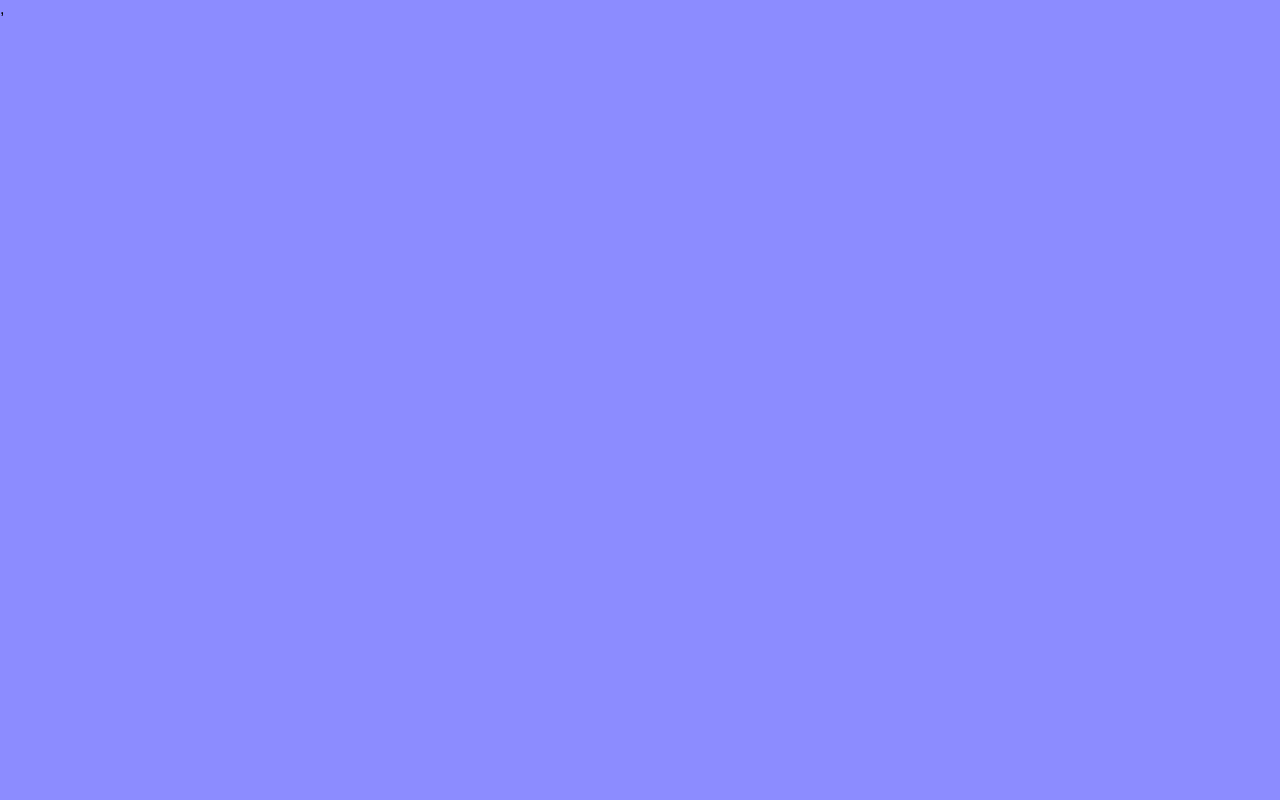
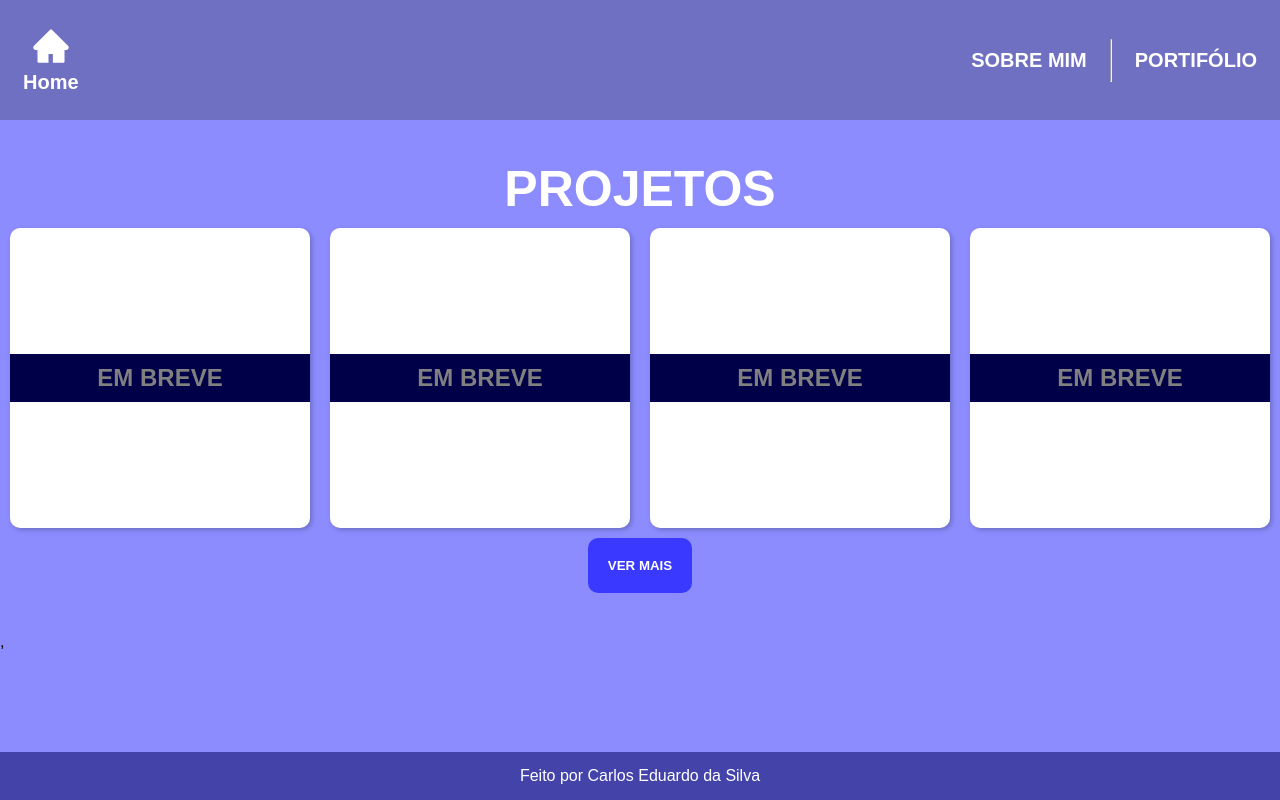
Before and after one commit to kadu2229/meu-portif-lio-apresenta-o, a React (Create React App) app: page /portifolio in a window 1280 px wide. Built offline with nearby package versions, Linux system fonts and the light colour scheme.

Commit message:
primeira versão finalizada

```diff
--- a/src/App.js
+++ b/src/App.js
@@ -1,16 +1,18 @@
 import { Route } from "react-router-dom";
 import "./App.css";
+import { Switch } from "react-router-dom";
 import Home from "./pages/Home";
-import { Switch } from "react-router-dom";
-import AboutMe from './pages/AboutMe'
+import AboutMe from "./pages/AboutMe";
+import Portifolio from "./pages/Portifolio";
 
 function App() {
   return (
     <div className="App">
-        <Switch>
-          <Route exact path="/" component={ Home } />
-          <Route exact path="/aboutMe" component={ AboutMe } />
-        </Switch>
+      <Switch>
+        <Route exact path="/" component={Home} />
+        <Route path="/aboutMe" component={AboutMe} />
+        <Route path="/portifolio" component={Portifolio} />
+      </Switch>
     </div>
   );
 }
--- a/src/components/Footer.js
+++ b/src/components/Footer.js
@@ -1,7 +1,5 @@
 import React from "react";
 import "../styles/Footer.css";
-import { BsLinkedin } from "react-icons/bs";
-import { AiFillGithub } from "react-icons/ai";
 
 function Footer() {
   return (
--- a/src/components/Header.js
+++ b/src/components/Header.js
@@ -1,18 +1,22 @@
 import React from "react";
 import "../styles/Header.css";
 import { AiFillHome } from "react-icons/ai";
-import { useHistory } from 'react-router-dom';
+import { useHistory } from "react-router-dom";
 
 function Header() {
   const history = useHistory();
 
   const ToAbout = () => {
-    history.push('/AboutMe')
-  }
+    history.push("/AboutMe");
+  };
 
   const ToHome = () => {
-    history.push('/')
-  }
+    history.push("/");
+  };
+
+  const ToPortifólio = () => {
+    history.push("/portifolio");
+  };
 
   return (
     <header className="HeaderContent">
@@ -28,7 +32,9 @@ function Header() {
             SOBRE MIM
           </button>
           <hr />
-          <button className="buttonsHeader">PORTIFÓLIO</button>
+          <button onClick={ToPortifólio} className="buttonsHeader">
+            PORTIFÓLIO
+          </button>
         </div>
       </nav>
     </header>
--- a/src/pages/AboutMe.js
+++ b/src/pages/AboutMe.js
@@ -25,14 +25,14 @@ function AboutMe() {
               aprendendo a montar e desmonstar computadores, na adolescência
               comecei a aprender a desbloquear consoles, e depois do ensino
               médio cursei design gráfico. Após terminar o curso começei a
-              trabalhar na área mas ainda n sentia que aquilo era o que eu
+              trabalhar na área mas ainda não sentia que aquilo era o que eu
               queria até que em 2021 eu conheci o professor Gustavo guanabara e
               começei a fazer todos os cursos da plataforma curso em vídeo, mas
-              ainda n sentia que tinha conhecimento o suficiente pra ingressar
+              ainda não sentia que tinha conhecimento o suficiente pra ingressar
               no mercado, então comecei a estudar por mim mesmo e me aprofundar
-              o máximo possível no mas das tecnologias porém... me faltava
-              direcionamento para que as tecnologias que eu aprendia se
-              suplementassem. Foi então em 2022 que eu conheci a{" "}
+              o máximo possível no máximo de tecnologias possíveis porém... me
+              faltava direcionamento para que as tecnologias que eu aprendia se
+              suplementassem. Foi então em 2022 que eu conheci a
               <span className="trybe">TRYBE</span> e descobri minha paixão pelo
               frot-end e aprendi a habilidade de aprender e agora que sou
               oficialmente um dev front-end estou atrás da minha primeira
--- a/src/pages/Home.js
+++ b/src/pages/Home.js
@@ -2,12 +2,12 @@ import React from "react";
 import "../styles/Home.css";
 import Header from "../components/Header";
 import Footer from "../components/Footer";
-import { AiOutlineArrowDown, AiFillHtml5,AiFillGithub } from "react-icons/ai";
+import { AiOutlineArrowDown, AiFillHtml5, AiFillGithub } from "react-icons/ai";
 import { DiCss3 } from "react-icons/di";
 import { TbBrandJavascript } from "react-icons/tb";
 import { FaReact } from "react-icons/fa";
 import { SiRedux } from "react-icons/si";
-import { BsFillBootstrapFill,BsLinkedin } from "react-icons/bs";
+import { BsFillBootstrapFill, BsLinkedin } from "react-icons/bs";
 import { SiJest } from "react-icons/si";
 
 function Home() {
@@ -20,6 +20,8 @@ function Home() {
           <h3>FRONT-END DEVELOPER</h3>
           <div className="contacts-containter">
             <a
+              rel="noreferrer"
+              target="_blank"
               className="contacts"
               href="https://www.linkedin.com/in/carlos-s-710555119/"
             >
@@ -27,6 +29,8 @@ function Home() {
               <BsLinkedin />
             </a>
             <a
+              rel="noreferrer"
+              target="_blank"
               className="contacts"
               href="https://github.com/kadu2229?tab=repositories"
             >
@@ -43,6 +47,7 @@ function Home() {
       <section className="Home-Skills">
         <div className="skills-h1">
           <h1>Minhas Skills São</h1>
+          <p className="scroll-down">scroll down</p>
           <AiOutlineArrowDown />
         </div>
         <section className="skills">
--- /dev/null
+++ b/src/pages/Portifolio.js
@@ -0,0 +1,48 @@
+import React, { useState } from "react";
+import Footer from "../components/Footer";
+import Header from "../components/Header";
+import "../styles/Portifolio.css";
+
+function Portifolio() {
+  const [seeMore, setSeeMore] = useState(true);
+  const [lessProjects] = useState([1, 2, 3, 4]);
+  const [moreProjects] = useState([1, 2, 3, 4, 5, 6, 7, 8]);
+
+  const upArray = () => {
+    setSeeMore(!seeMore);
+  };
+
+  return (
+    <div>
+      <Header />
+      <section className="main">
+        <div>
+          <h1>PROJETOS</h1>
+        </div>
+        <div className="projetos">
+          {seeMore === true
+            ? lessProjects.map((projeto) => {
+                return (
+                  <div className="projeto">
+                    <h2>EM BREVE</h2>
+                  </div>
+                );
+              })
+            : moreProjects.map((projeto) => {
+                return (
+                  <div className="projeto">
+                    <h2>EM BREVE</h2>
+                  </div>
+                );
+              })}
+        </div>
+        <button className="seeHow" onClick={upArray}>
+          {seeMore === true ? <p>VER MAIS</p> : <p>VER MENOS</p>}
+        </button>
+      </section>
+      <Footer />
+    </div>
+  );
+}
+
+export default Portifolio;
--- a/src/styles/Home.css
+++ b/src/styles/Home.css
@@ -14,7 +14,7 @@
 }
 
 .Home-Section img {
-  width: 700px;
+  width: 600px;
   overflow: hidden;
 }
 
@@ -92,6 +92,10 @@
   height: 100%;
 }
 
+.scroll-down {
+  font-size: 1rem;
+}
+
 .skills-h1 {
   display: flex;
   flex-direction: column;
@@ -109,7 +113,7 @@
 }
 
 .skills-h1 h1 {
-  margin: 3vh;
+  margin: 2vh;
   font-size: 5vh;
   background-color: rgb(255, 255, 255);
   color: rgb(104, 114, 255);
--- /dev/null
+++ b/src/styles/Portifolio.css
@@ -0,0 +1,73 @@
+* {
+  margin: 0;
+  padding: 0;
+  box-sizing: border-box;
+}
+
+.projetos {
+  display: flex;
+  flex-wrap: wrap;
+  justify-content: center;
+  width: 100%;
+  height: 100%;
+}
+
+.projeto {
+  display: flex;
+  justify-content: center;
+  align-items: center;
+  background-color: white;
+  margin: 10px;
+  width: 300px;
+  height: 300px;
+  border-radius: 10px;
+  box-shadow: 2px 2px 5px rgba(0, 0, 0, 0.226);
+}
+
+.main {
+  margin-bottom: 5vh;
+  margin-top: 5vh;
+  animation: 3s animacao;
+}
+
+.main h1 {
+  font-size: 50px;
+  color: white;
+}
+
+.projeto h2 {
+  color: grey;
+  background-color: rgb(0, 0, 73);
+  padding: 10px 0;
+  width: 100%;
+  transition: 0.3s;
+}
+
+.projeto:hover {
+  font-size: 25px;
+}
+
+.seeHow {
+  color: white;
+  background-color: rgb(57, 57, 255);
+  padding: 20px;
+  font-weight: 700;
+  border: none;
+  border-radius: 10px;
+  transition: 0.3s;
+}
+
+.seeHow:hover {
+  background-color: white;
+  color: rgb(101, 101, 255);
+}
+
+@media animacao {
+  from {
+    opacity: 0;
+  }
+
+  to {
+    opacity: 1;
+  }
+}
```
Also changed, not shown: src/styles/AboutMe.css (line endings or trailing spaces).
